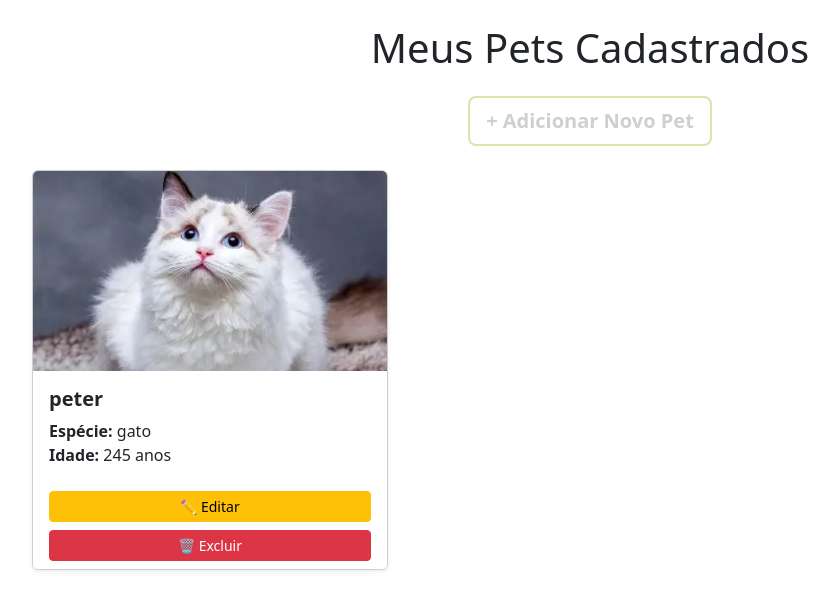
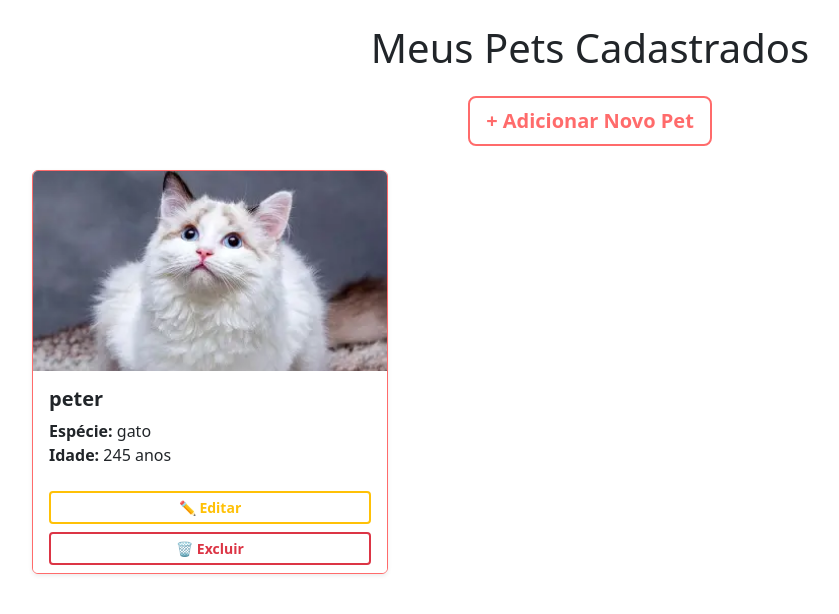
Before and after one commit to joaovictormelor/Petly-DWM, a Django app: page /pets/meus/ in a window 1280 px wide. Shown: the part 57-671 px from the top of the page, without its empty margins (50-889 px from the left). Run offline with Django 5.2, Linux system fonts and the light colour scheme; a user stored in the database is signed in; data comes from the database, SQL or seed files in the repository; both versions use the stored data as it was after the commit; some libraries are stand-ins or nearby versions.

Commit message:
edicao e exclusao de pets

```diff
--- a/petly/pets/urls.py
+++ b/petly/pets/urls.py
@@ -1,8 +1,10 @@
 from django.urls import path
-from .views import listar_pets, meus_pets, NovoPet
+from .views import listar_pets, meus_pets, NovoPet, EditarPet, ExcluirPet
 
 urlpatterns = [
     path('', listar_pets, name='listar_pets'),
     path('meus/', meus_pets, name='meus_pets'),
     path('novo/', NovoPet.as_view(), name='novo_pet'),
+    path('editar/<int:pk>/', EditarPet.as_view(), name='editar_pet'),
+    path('excluir/<int:pk>/', ExcluirPet.as_view(), name='excluir_pet'),
 ]
--- a/petly/pets/views.py
+++ b/petly/pets/views.py
@@ -3,7 +3,7 @@ from .models import Pet
 from django.contrib.auth.decorators import login_required
 from django.contrib.auth.mixins import LoginRequiredMixin
 from .forms import PetForm
-from django.views.generic import CreateView
+from django.views.generic import CreateView, UpdateView, DeleteView
 from django.urls import reverse_lazy
 
 def listar_pets(request):
@@ -40,3 +40,20 @@ class NovoPet(LoginRequiredMixin, CreateView):
     def form_valid(self, form):
         form.instance.usuario = self.request.user
         return super().form_valid(form)
+
+class EditarPet(LoginRequiredMixin, UpdateView):
+    model = Pet
+    form_class = PetForm
+    template_name = 'form_pet.html'
+    success_url = reverse_lazy('meus_pets')
+
+    def get_queryset(self):
+        return Pet.objects.filter(usuario=self.request.user)
+
+class ExcluirPet(LoginRequiredMixin, DeleteView):
+    model = Pet
+    template_name = 'excluir_pet.html'
+    success_url = reverse_lazy('meus_pets')
+
+    def get_queryset(self):
+        return Pet.objects.filter(usuario=self.request.user)
--- a/petly/templates/meus_pets.html
+++ b/petly/templates/meus_pets.html
@@ -5,19 +5,45 @@
 {% block content %}
 
     <style>
+        /* --- BOTÃO ADICIONAR (LARANJA PETLY) --- */
         .btn-outline-add {
-            /* Estado Normal */
-            color: #cfcfcf;  /* Cor do texto e da borda */
-            border: 2px solid #dbe4a9;
-            background-color: transparent; /* Fundo transparente */
+            color: #ff6b6b;
+            border: 2px solid #ff6b6b;
+            background-color: transparent;
             font-weight: bold;
-            transition: all 0.3s ease; /* Efeito suave na transição */
+            transition: all 0.3s ease;
+        }
+        .btn-outline-add:hover {
+            color: white;
+            background-color: #ff6b6b;
         }
 
-        /* Estado Hover (Quando passa o mouse) */
-        .btn-outline-add:hover {
-            color: white; /* Texto fica branco */
-            background-color: #dbe4a9; /* Fundo preenche com a cor */
+        /* --- NOVO: BOTÃO EDITAR (AMARELO/AMBAR) --- */
+        .btn-outline-edit {
+            color: #ffc107; /* Amarelo escuro */
+            border: 2px solid #ffc107;
+            background-color: transparent;
+            font-weight: bold;
+            transition: all 0.3s ease;
+        }
+        .btn-outline-edit:hover {
+            color: white; /* Texto branco ao passar o mouse */
+            background-color: #ffc107;
+            /* Pequeno truque: sombra no texto para ler melhor no amarelo */
+            text-shadow: 0 1px 2px rgba(0,0,0,0.2);
+        }
+
+        /* --- NOVO: BOTÃO EXCLUIR (VERMELHO) --- */
+        .btn-outline-delete {
+            color: #dc3545; /* Vermelho padrão de erro */
+            border: 2px solid #dc3545;
+            background-color: transparent;
+            font-weight: bold;
+            transition: all 0.3s ease;
+        }
+        .btn-outline-delete:hover {
+            color: white;
+            background-color: #dc3545;
         }
     </style>
 
@@ -32,7 +58,7 @@
     <div class="row">
         {% for pet in pets %}
         <div class="col-md-4 mb-4">
-            <div class="card h-100 shadow-sm" style="border-color: #cfcfcf;">
+            <div class="card h-100 shadow-sm" style="border-color: #ff6b6b;">
                 {% if pet.foto %}
                     <img src="{{ pet.foto.url }}" class="card-img-top" alt="{{ pet.nome }}" style="height: 200px; object-fit: cover;">
                 {% else %}
@@ -48,16 +74,24 @@
                         <strong>Idade:</strong> {{ pet.idade }} anos
                     </p>
                 </div>
+
                 <div class="card-footer bg-white border-top-0 d-grid gap-2">
-                    <a href="#" class="btn btn-warning btn-sm">✏️ Editar</a>
-                    <a href="#" class="btn btn-danger btn-sm">🗑️ Excluir</a>
+
+                    <a href="{% url 'editar_pet' pet.id %}" class="btn btn-sm btn-outline-edit">
+                        ✏️ Editar
+                    </a>
+
+                    <a href="{% url 'excluir_pet' pet.id %}" class="btn btn-sm btn-outline-delete">
+                        🗑️ Excluir
+                    </a>
+
                 </div>
             </div>
         </div>
         {% empty %}
         <div class="col-12 text-center">
             <div class="alert alert-info">
-                Você ainda não cadastrou nenhum pet.
+                Você ainda não tem nenhum pet para adoção.
             </div>
         </div>
         {% endfor %}
```
Also changed, not shown: petly/templates/excluir_pet.html (added, +29 -0 lines), petly/templates/form_pet.html (+13 -3 lines), petly/db.sqlite3.
